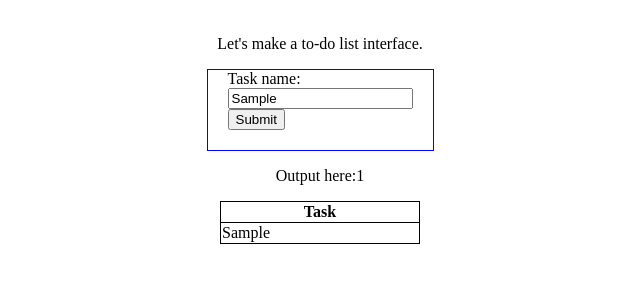
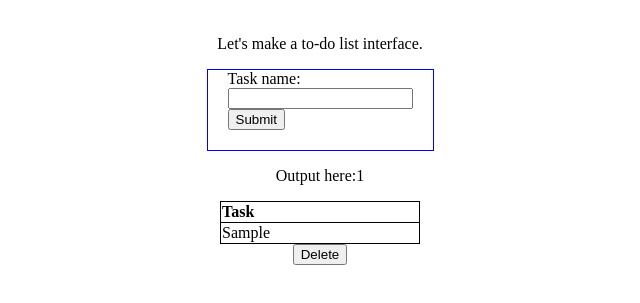
Before and after one commit to JillianChong/todo-list, a plain HTML site: page index.html in a window 1280 px wide. Both pictures are taken after typing "Sample" into the empty fields and a click on the button "Submit". Shown: the part 69-372 px from the top of the page, without its empty margins (320-960 px from the left). Drawn offline with Linux system fonts and the light colour scheme.

Commit message:
Added delete task function

```diff
--- a/index.css
+++ b/index.css
@@ -34,6 +34,8 @@
 tr, td {
     border: 1px solid black;
     border-collapse: collapse;
+    text-align: left;
+    text-wrap: wrap;
 }
 
 .action {
--- a/index.html
+++ b/index.html
@@ -19,7 +19,7 @@
         <div class="userinput" id="UserInputID">
             <form>
                 <label for="tbane">Task name:</label><br>
-                <input type="text" id="tname" name="tname"><br>
+                <input type="text" id="tname" name="tname" ><br>
                 <button type="button" onclick="addTask()">Submit</button>
               </form>
         </div>
@@ -31,6 +31,10 @@
                 <th>Task</th>
             </tr>
         </table>
+
+        <div>
+            <button type="button" id="DeleteButtonID" onclick="deleteTasks()">Delete</button>
+        </div>
     </div>
 </body>
 </html>
--- a/index.js
+++ b/index.js
@@ -11,6 +11,12 @@ function printInput() {
 
 function addTask() {
     const taskName = document.getElementById('tname').value;
+
+    if(taskName == '') {
+        window.alert("Enter a task!");
+        return;
+    }
+
     var table = document.getElementById('TaskTableID');
 
     var numRows = table.getElementsByTagName('tr').length;
@@ -22,19 +28,20 @@ function addTask() {
     var cell = row.insertCell(0);
 
     cell.innerHTML = taskName;
+    cell.style.textDecoration = 'none';
+
+    // clear input
+    document.getElementById('tname').value = "";
 
     /* Adding event listener */
-    row.addEventListener("click", () => toggleStrikeThrough(numRows));
+    row.addEventListener("click", () => toggleStrikeThrough(row));
 }
 
-function toggleStrikeThrough(rowNum) {
+function toggleStrikeThrough(row) {
     /*
         row_num: row number of table to strike
     */
 
-    var table = document.getElementById('TaskTableID');
-    var rows = table.getElementsByTagName('tr');
-    var row = rows[rowNum];
     var cell = row.cells[0];
 
     if(cell.style.textDecoration == 'line-through') {
@@ -43,3 +50,23 @@ function toggleStrikeThrough(rowNum) {
         cell.style.textDecoration = 'line-through';
     }
 }
+
+function deleteTasks() {
+    var table = document.getElementById('TaskTableID');
+    var rows = table.getElementsByTagName('tr');
+    const indexesToRemove = [];
+
+    for(var i = 0; i < rows.length; i++) {
+        var cell = rows[i].cells[0];
+        if(cell.style.textDecoration == 'line-through') {
+            indexesToRemove.push(i);
+        } else if(cell.innerHTML == '') {
+            indexesToRemove.push(i);
+        }
+    }
+
+    for(var i = indexesToRemove.length - 1; i >= 0; i--) {
+        var index = indexesToRemove[i];
+        rows[index].remove();
+    }
+}
```
